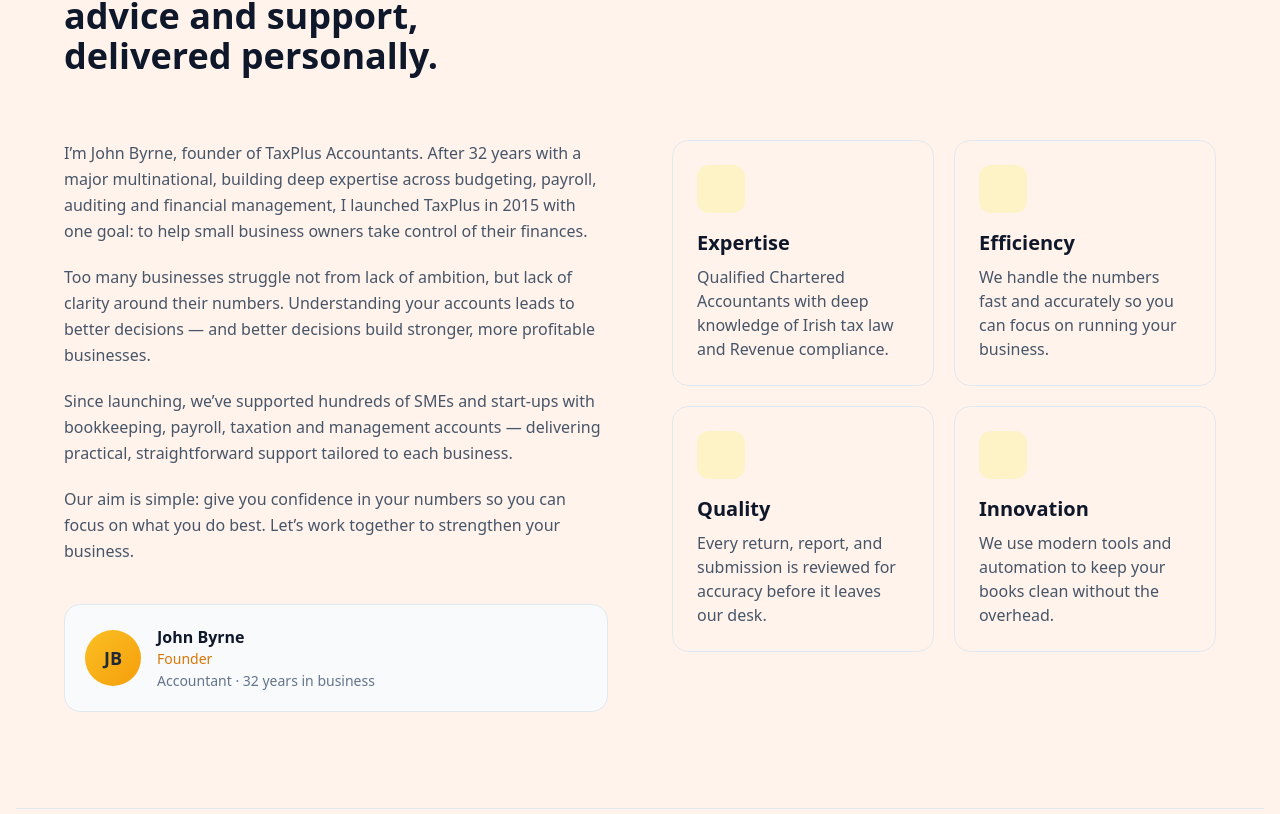
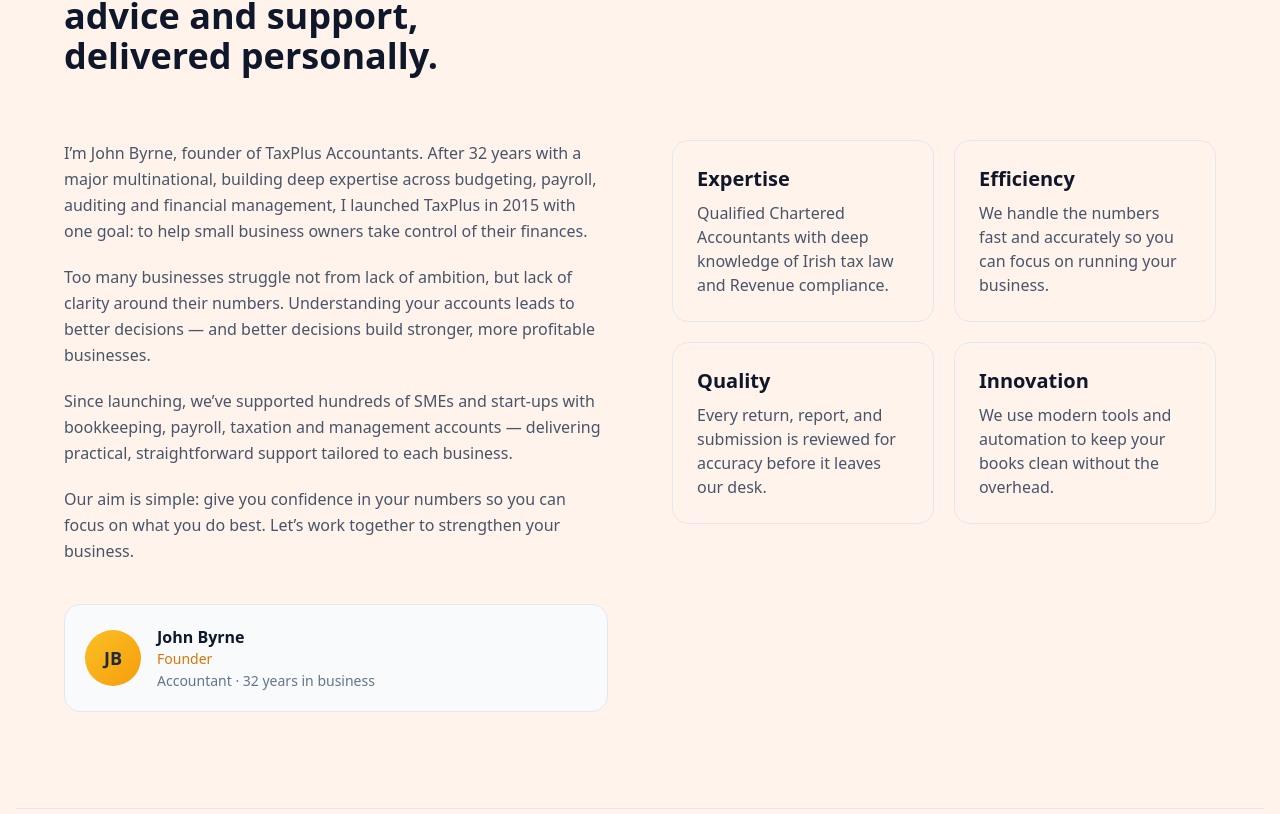
Before and after one commit to grmbyrn/taxplusaccountants, a Next.js app: page / in a window 1280 px wide. Shown: the part 3486-4300 px from the top of the page. Built offline with nearby package versions, Linux system fonts and the light colour scheme; no server answers.

Commit message:
refactor: replace /about page with About component on homepage and link header to #about

```diff
--- a/src/components/About.tsx
+++ b/src/components/About.tsx
@@ -49,22 +49,18 @@
             <ServiceInfoCard
               heading="Expertise"
               paragraph="Qualified Chartered Accountants with deep knowledge of Irish tax law and Revenue compliance."
-              icon={""}
             />
             <ServiceInfoCard
               heading="Efficiency"
               paragraph="We handle the numbers fast and accurately so you can focus on running your business."
-              icon={""}
             />
             <ServiceInfoCard
               heading="Quality"
               paragraph="Every return, report, and submission is reviewed for accuracy before it leaves our desk."
-              icon={""}
             />
             <ServiceInfoCard
               heading="Innovation"
               paragraph="We use modern tools and automation to keep your books clean without the overhead."
-              icon={""}
             />
           </div>
         </div>
--- a/src/components/ServiceInfoCard.tsx
+++ b/src/components/ServiceInfoCard.tsx
@@ -3,18 +3,16 @@
 interface ServiceInfoCardProps {
   heading: string;
   paragraph: string;
-  icon: React.ReactNode;
+  icon?: React.ReactNode;
 }
 
-const ServiceInfoCard = ({
-  heading,
-  paragraph,
-  icon,
-}: ServiceInfoCardProps) => (
+const ServiceInfoCard = ({ heading, paragraph, icon }: ServiceInfoCardProps) => (
   <div className="p-6 rounded-2xl border border-slate-200 hover:border-amber-300 hover:shadow-lg transition-all">
-    <div className="w-12 h-12 rounded-xl bg-amber-100 flex items-center justify-center mb-4">
-      {icon}
-    </div>
+    {icon ? (
+      <div className="w-12 h-12 rounded-xl bg-amber-100 flex items-center justify-center mb-4">
+        {icon}
+      </div>
+    ) : null}
     <h3 className="text-xl font-semibold text-slate-900 mb-2">{heading}</h3>
     <p className="text-slate-600">{paragraph}</p>
   </div>
```
